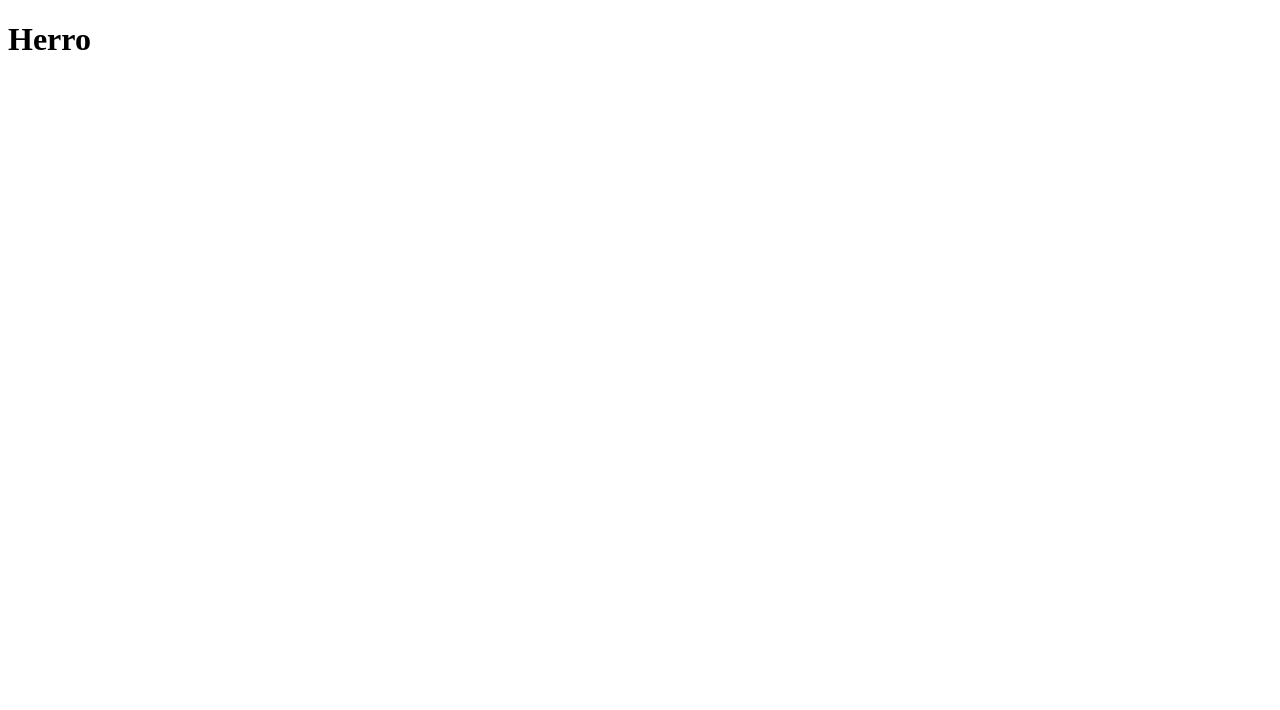
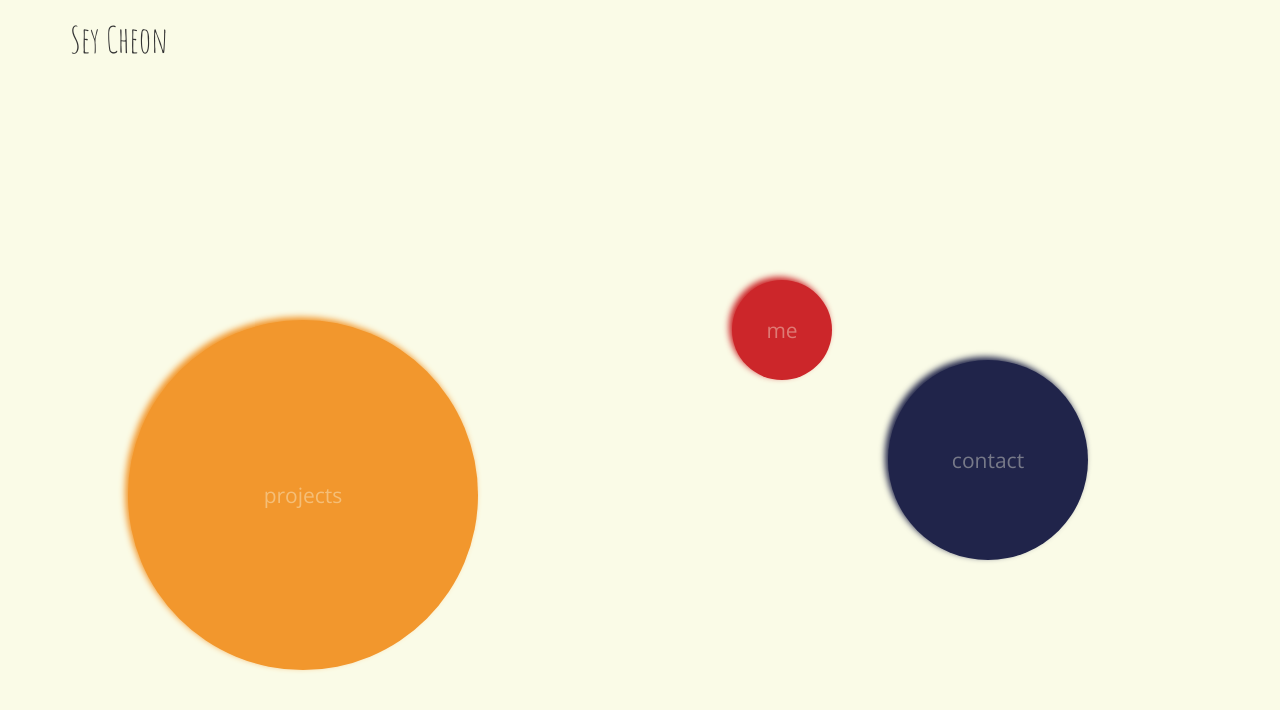
Before and after one commit to Sey1000/Sey1000.github.io, a plain HTML site: page index.html in a window 1280 px wide. Drawn offline with nearby package versions, Linux system fonts and the light colour scheme.

Commit message:
Add experimental circle nav to the main page

```diff
--- /dev/null
+++ b/css/components/nav.css
@@ -0,0 +1,42 @@
+.circle-nav {
+  border-radius: 50%;
+  position: absolute;
+  transition: 0.7s;
+  color: rgba(250, 251, 231, 0.4);
+  display: flex;
+  justify-content: center;
+  align-items: center;
+  font-size: 1.5em;
+}
+
+.circle-nav:hover {
+  transform: rotate(10deg);
+  color: rgba(250, 251, 231, 0.6);
+}
+
+#nav-profile {
+  height: 100px;
+  width: 100px;
+  background-color: #CC262A;
+  top: 35vh;
+  right: 35vw;
+  box-shadow: -3px -3px 6px rgba(204, 38, 42, 50);
+}
+
+#nav-projects {
+  height: 350px;
+  width: 350px;
+  background-color: #F2972D;
+  top: 40vh;
+  left: 10vw;
+  box-shadow: -3px -3px 6px rgba(242, 151, 45, 50);
+}
+
+#nav-contact {
+  height: 200px;
+  width: 200px;
+  background-color: #20244A;
+  bottom: 30vh;
+  right: 15vw;
+  box-shadow: -3px -3px 6px rgba(32, 36, 74, 50);
+}
--- /dev/null
+++ b/css/style.css
@@ -0,0 +1,12 @@
+@import "components/nav.css";
+@import url('https://fonts.googleapis.com/css?family=Amatic+SC|Open+Sans:300');
+
+body {
+  background-color: #FAFBE7;
+  height: 100vh;
+  font-family: 'Open Sans', sans-serif;
+}
+
+h1 {
+  font-family: 'Amatic SC', cursive;
+}
--- a/index.html
+++ b/index.html
@@ -2,10 +2,25 @@
 <html lang="en">
 <head>
   <meta charset="UTF-8">
+  <link href="https://maxcdn.bootstrapcdn.com/bootstrap/3.3.7/css/bootstrap.min.css" rel="stylesheet" integrity="sha384-BVYiiSIFeK1dGmJRAkycuHAHRg32OmUcww7on3RYdg4Va+PmSTsz/K68vbdEjh4u" crossorigin="anonymous">
   <link rel="icon" type="image/x-icon" href="images/catfav.png">
   <title>Sey in Tech</title>
+  <link rel="stylesheet" type="text/css" href="css/style.css">
 </head>
 <body>
-  <h1>Herro</h1>
+  <div class="container">
+    <h1>Sey Cheon</h1>
+  </div>
+  <a href="#">
+  <div class="circle-nav" id="nav-profile">me</div>
+  </a>
+  <a href="#">
+    <div class="circle-nav" id="nav-projects">projects</div>
+  </a>
+  <a href="#">
+    <div class="circle-nav" id="nav-contact">contact</div>
+  </a>
+
+  <script src="https://maxcdn.bootstrapcdn.com/bootstrap/3.3.7/js/bootstrap.min.js" integrity="sha384-Tc5IQib027qvyjSMfHjOMaLkfuWVxZxUPnCJA7l2mCWNIpG9mGCD8wGNIcPD7Txa" crossorigin="anonymous"></script>
 </body>
 </html>
```
